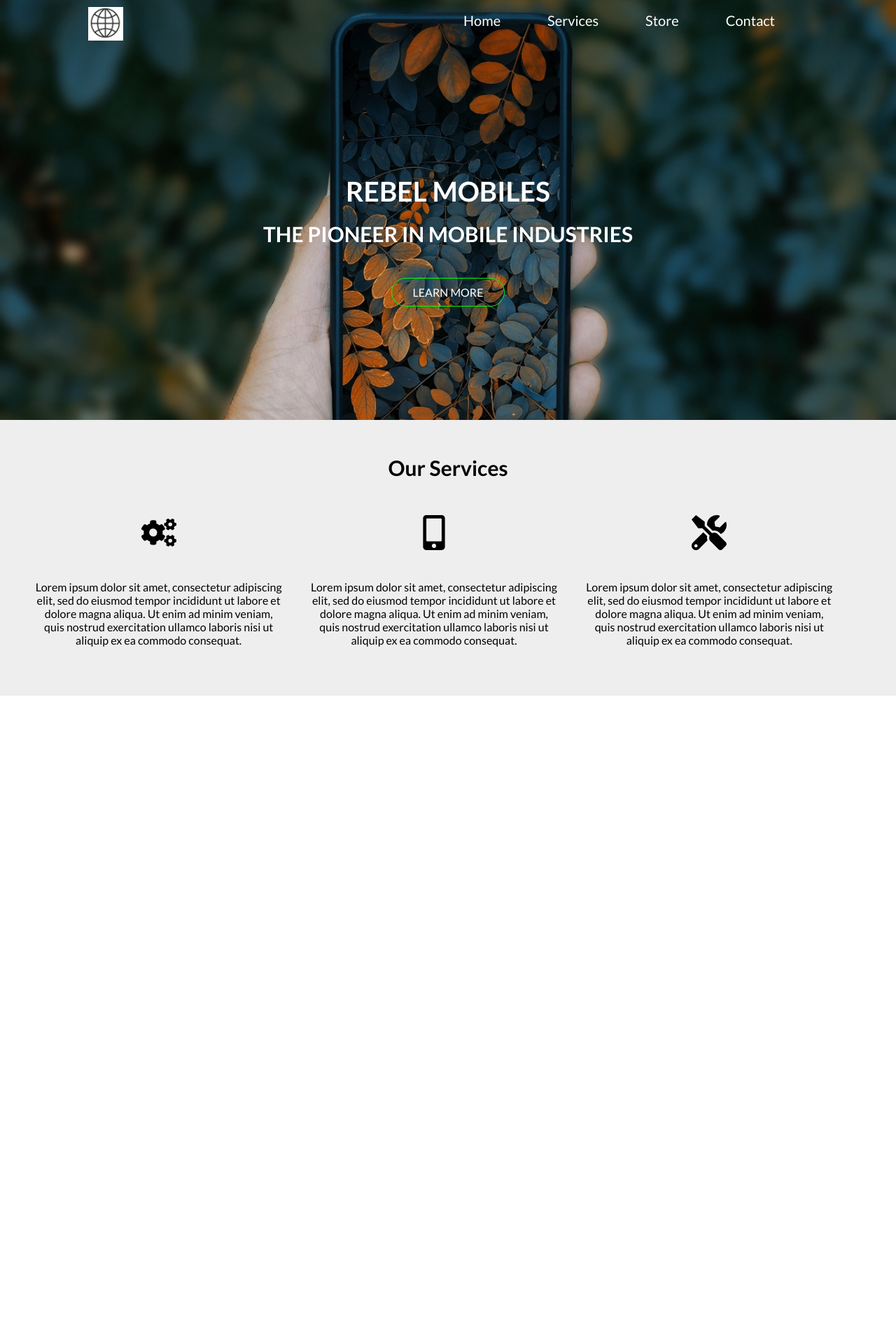
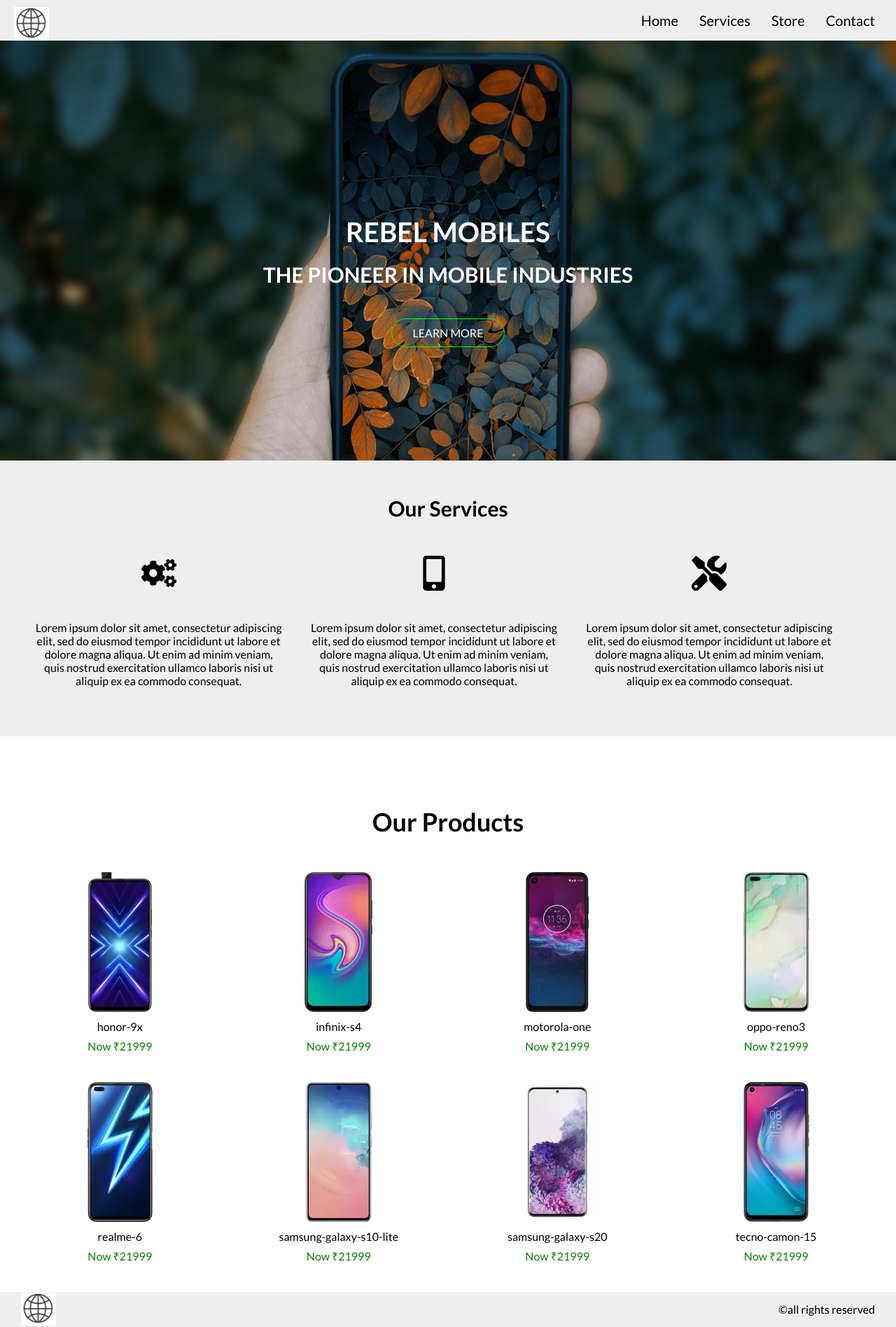
Before and after one commit to brianstevo/mobile-store-landing-page, a plain HTML site: page index.html in a window 1280 px wide. Shown: the whole page at 70% size. Before the commit the page ends 1094 px from the top, so only its background shows below. Drawn offline with Linux system fonts and the light colour scheme.

Commit message:
added gallery and footer

```diff
--- a/index.html
+++ b/index.html
@@ -7,19 +7,16 @@
     <title>Document</title>
 </head>
 <body>
-    <header>
-        <div class="logo">
-            <img id="header-img" class="logo" src="mobile-store-logo.jpg" alt="logo">
-        </div>
-        <nav>
-            <ul>
-                <li><a href="#">Home</a></li>
-                <li><a href="">Services</a></li>
-                <li><a href="">Store</a></li>
-                <li><a href="">Contact</a></li>
-            </ul>
-        </nav>
-    </header>
+    <nav>
+        <span id="nav-toggle" class=""><img src="bars-solid.svg" alt=""></span>
+        <img id="header-img" class="logo" src="mobile-store-logo.jpg" alt="logo">
+        <ul id="main-nav">
+            <li><a href="#">Home</a></li>
+            <li><a href="#">Services</a></li>
+            <li><a href="#">Store</a></li>
+            <li><a href="#">Contact</a></li>
+        </ul>
+    </nav>
     <section id="home">
         <div><h1>Rebel Mobiles</h1>
             <h2>the pioneer in mobile industries</h2>
@@ -43,8 +40,57 @@
             </div>
         </div>
     </section>
-    <section>
-
+    <section id="sales">
+        <h1>Our Products</h1>
+    <div id="gallery">
+        <div class="pics">
+            <img src="honor-9x-stk-l22-original-imafnmjdghen7aph.jpeg" alt="">
+            <p>honor-9x</p>
+            <p style="color:green;">Now ₹21999</p>
+        </div>
+        <div class="pics">
+         <img src="infinix-s4-x626b-original-imafgzkatbz4ba4u.jpeg" alt="">
+         <p>infinix-s4</p>
+         <p style="color:green;">Now ₹21999</p>
+        </div>
+     <div class="pics">
+         <img src="motorola-motorola-one-action-na-original-imafjeba94knawvz.jpeg" alt="">
+         <p>motorola-one</p>
+         <p style="color:green;">Now ₹21999</p>
+     </div>
+     <div class="pics">
+         <img src="oppo-reno3-pro-cph2035-original-imafpj4fpqp3zpq3.jpeg" alt="">
+         <p>oppo-reno3</p>
+         <p style="color:green;">Now ₹21999</p>
+     </div>
+     <div class="pics">
+         <img src="realme-6-pro-rbs0624in-original-imafpmftfgyfpndf.jpeg" alt="">
+         <p>realme-6</p>
+         <p style="color:green;">Now ₹21999</p>
+     </div>
+     <div class="pics">
+         <img src="samsung-galaxy-s10-lite-sm-g770fzwsinu-original-imafzaqng4nzmfra.jpeg" alt="">
+         <p>samsung-galaxy-s10-lite</p>
+         <p style="color:green;">Now ₹21999</p>
+     </div>
+     <div class="pics">
+         <img src="samsung-galaxy-s20-sm-g985fzkdinu-original-imafpfkbsxshxns2.jpeg" alt="">
+         <p>samsung-galaxy-s20</p>
+         <p style="color:green;">Now ₹21999</p>
+     </div>
+     <div class="pics">
+         <img src="tecno-camon-15-cd7-original-imafpbhbjfegw6az.jpeg" alt="">
+         <p>tecno-camon-15</p>
+         <p style="color:green;">Now ₹21999</p>
+     </div>
+     </div>
     </section>
+    <footer>
+        <img src="mobile-store-logo.jpg" alt="">
+        <div class="footer-rights">
+            <p>&copyall rights reserved</p>
+        </div>
+    </footer>
+     <script src="script.js"></script>
 </body>
 </html>
--- /dev/null
+++ b/script.js
@@ -0,0 +1,14 @@
+let mainnav=document.getElementById('main-nav');
+let navtoggle=document.getElementById('nav-toggle');
+
+navtoggle.addEventListener("click",function(){
+
+    if(this.classList.contains('active')){
+        mainnav.style.display="none";
+        this.classList.remove('active');
+    }
+    else{
+        mainnav.style.display="flex";
+        this.classList.add('active');
+    }
+});
--- a/style.css
+++ b/style.css
@@ -15,73 +15,80 @@ li {
     text-decoration: none;
   }
   /*heading section*/
-header {
-     position: fixed;
-    top: 0;
-    width: 100%;
-    padding: 0px 20px;
-    display: flex;
-    justify-content: space-around;
-    align-items: center;
-    z-index: 10;
-    /* background-color: #eee; */
+
+  @import "https://fonts.googleapis.com/css?family=Lato:400,700";
+  *{
+      margin:0;
+      padding:0;
+      font-family: 'Lato', sans-serif;
+      box-sizing: border-box;
   }
-  .logo {
-    width: 30vw;
-    display: flex;
+  *::after,::before{
+    box-sizing: border-box;
   }
-  .logo > img {
-    width: 100%;
-    height: 100%;
-    max-width: 50px;
-    margin-left: 20px;
-    align-items: center;
-    justify-content: center;
-    margin-top: 10px;
+  li {
+      list-style: none;
+    }
+    a {
+      text-decoration: none;
+    }
+  nav{
+    background-color: #eee;
   }
-  nav ul{
-    width: 40vw;
-      display: flex;
+    #header-img {
+      width: 100%;
+      max-width: 50px;
+      margin-left: 20px;
+      margin-top: 10px;
+    }
+    #main-nav {
+      display:none;
+      flex-direction: column;
+    }
+    #main-nav li {
+      text-align: center;
+      margin: 15px auto;
+    }
+    #main-nav li a{
+      color: black;
       font-size: 20px;
-  }
-  nav ul li{
-      flex:auto;
-  }
-nav ul li a{
-  color: white;
-    transition: .5s all ease;
-}
-nav ul li a:hover{
-    color:#00ff00;
-}
+    }
+    #main-nav li a:hover{
+      color:#00ff00;
+    }
 
+    #nav-toggle{
+      width: 25px;
+      position: absolute;
+      top: 20px;
+      right: 20px;
+    }
 
-@media (max-width: 850px) {
-    nav > ul {
-        flex-direction: column;
+    @media screen and (min-width: 769px)  {
+      nav{
+        display: flex;
+        justify-content: space-between;
+        padding-bottom: 0;
+        /* height: 70px; */
+        align-items: center;
       }
-      nav  {
-        margin-top: 10px;
+
+      #main-nav {
+        display: flex !important;
+        margin-right: 30px;
+        flex-direction: row;
+        /* justify-content: flex-end;  */
       }
-      nav li {
-        padding-bottom: 5px;
+      #main-nav li {
+        margin: 0;
+      }
+      #main-nav li a{
+        margin-left: 30px;
+      }
+      #nav-toggle{
+        display: none;
       }
     }
-    @media (max-width: 400px) {
-        header {
-          flex-direction: column;
-        }
-        nav ul>li{
-            text-align: center;
-          }
-          .logo{
-            width: 50px;
-          }
-          .logo > img{
-            margin-left: 0;
-          }
-
-      }
 
 /* home*/
 #home{
@@ -115,6 +122,7 @@ font-size: 39px;
 #button:hover{
   border: 1px solid white;
   color: #00ff00;
+  scale: 1.1;
 }
 #button:active{
 position: relative;
@@ -164,3 +172,71 @@ top:5px;
     text-align: center;
   }
 }
+.contents > img{
+  transition: .5s all ease;
+}
+.contents > img:hover{
+scale: 1.1;
+}
+
+/*gallery*/
+#sales h1{
+font-size: 36px;
+text-align: center;
+margin: 40px 0 50px;
+}
+
+#gallery{
+  display: flex;
+  padding: 0 15px;
+  margin: 50px auto 0 auto;
+  justify-content: space-evenly;
+  align-items: center;
+  flex-wrap: wrap;
+
+}
+.pics{
+    text-align: center;
+    flex: 1 1 25%;
+    margin-bottom: 40px;
+}
+.pics > p{
+    padding-top: 8px;
+}
+.pics > img{
+  transition: .5s all ease;
+}
+.pics > img:hover{
+scale: 1.1;
+}
+@media all and (max-width:768px){
+    .pics{
+        flex:1 1 50%;
+    }
+    #gallery{
+        justify-content: space-around;
+    }
+
+}
+@media all and (max-width:450px){
+    .pics{
+        flex:1 1 100%;
+    }
+
+}
+footer{
+  height: 50px;
+  display: flex;
+  justify-content: space-between;
+  align-items: center;
+  background-color: #eee;
+}
+footer img{
+  width: 100%;
+  max-width: 50px;
+  margin-left: 30px;
+}
+footer p{
+  margin-right: 30px;
+
+}
```
Also changed, not shown: bars-solid.svg (added), honor-9x-stk-l22-original-imafnmjdghen7aph.jpeg (added), infinix-s4-x626b-original-imafgzkatbz4ba4u.jpeg (added), motorola-motorola-one-action-na-original-imafjeba94knawvz.jpeg (added), oppo-reno3-pro-cph2035-original-imafpj4fpqp3zpq3.jpeg (added), realme-6-pro-rbs0624in-original-imafpmftfgyfpndf.jpeg (added), samsung-galaxy-s10-lite-sm-g770fzwsinu-original-imafzaqng4nzmfra.jpeg (added), samsung-galaxy-s20-sm-g985fzkdinu-original-imafpfkbsxshxns2.jpeg (added), tecno-camon-15-cd7-original-imafpbhbjfegw6az.jpeg (added).
